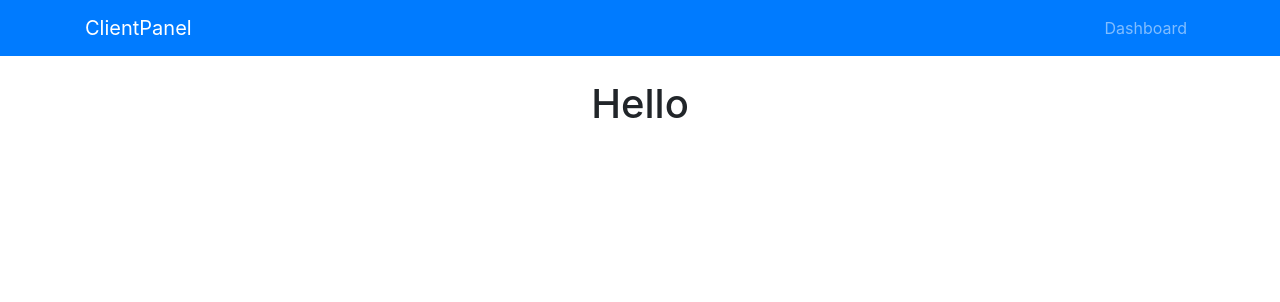
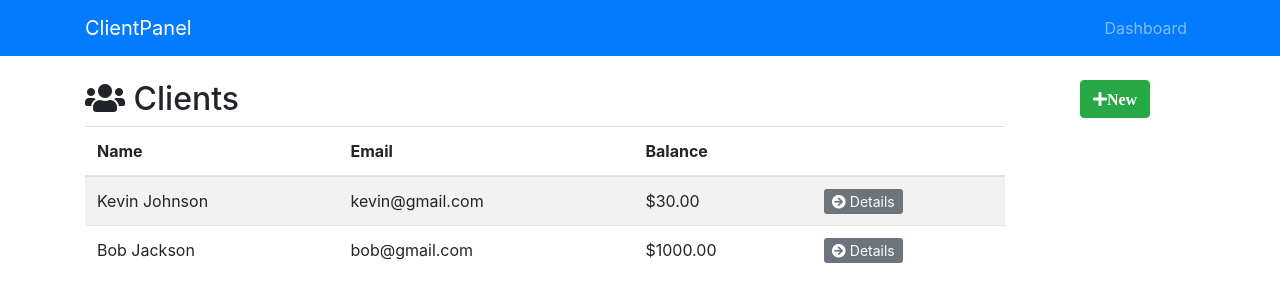
Before and after one commit to ricardobossan/react-fb-clientpanel, a React (Create React App) app: page / in a window 1280 px wide. Shown: the top 302 px of the page. Built offline with nearby package versions, Linux system fonts and the light colour scheme.

Commit message:
S10A58. Dashboard, Sidebar & Clients

```diff
--- a/public/index.html
+++ b/public/index.html
@@ -11,8 +11,8 @@
     <!-- BootStrap -->
     <link
       rel="stylesheet"
-      href="https://stackpath.bootstrapcdn.com/bootstrap/4.3.1/css/bootstrap.min.css"
-      integrity="sha384-ggOyR0iXCbMQv3Xipma34MD+dH/1fQ784/j6cY/iJTQUOhcWr7x9JvoRxT2MZw1T"
+      href="https://stackpath.bootstrapcdn.com/bootstrap/4.1.3/css/bootstrap.min.css"
+      integrity="sha384-MCw98/SFnGE8fJT3GXwEOngsV7Zt27NXFoaoApmYm81iuXoPkFOJwJ8ERdknLPMO"
       crossorigin="anonymous"
     />
     <!-- Font Awesome -->
@@ -35,13 +35,13 @@
       crossorigin="anonymous"
     ></script>
     <script
-      src="https://cdnjs.cloudflare.com/ajax/libs/popper.js/1.14.7/umd/popper.min.js"
-      integrity="sha384-UO2eT0CpHqdSJQ6hJty5KVphtPhzWj9WO1clHTMGa3JDZwrnQq4sF86dIHNDz0W1"
+      src="https://cdnjs.cloudflare.com/ajax/libs/popper.js/1.14.3/umd/popper.min.js"
+      integrity="sha384-ZMP7rVo3mIykV+2+9J3UJ46jBk0WLaUAdn689aCwoqbBJiSnjAK/l8WvCWPIPm49"
       crossorigin="anonymous"
     ></script>
     <script
-      src="https://stackpath.bootstrapcdn.com/bootstrap/4.3.1/js/bootstrap.min.js"
-      integrity="sha384-JjSmVgyd0p3pXB1rRibZUAYoIIy6OrQ6VrjIEaFf/nJGzIxFDsf4x0xIM+B07jRM"
+      src="https://stackpath.bootstrapcdn.com/bootstrap/4.1.3/js/bootstrap.min.js"
+      integrity="sha384-ChfqqxuZUCnJSK3+MXmPNIyE6ZbWh2IMqE241rYiqJxyMiZ6OW/JmZQ5stwEULTy"
       crossorigin="anonymous"
     ></script>
   </body>
--- a/src/App.js
+++ b/src/App.js
@@ -2,6 +2,7 @@ import React, { Component } from 'react';
 import { BrowserRouter as Router, Route, Switch } from 'react-router-dom';
 
 import AppNavbar from './components/layout/AppNavbar';
+import Dashboard from './components/layout/Dashboard';
 
 import './App.css';
 
@@ -12,7 +13,9 @@ class App extends Component {
         <div className="App">
           <AppNavbar />
           <div className="container">
-            <h1>Hello</h1>
+            <Switch>
+              <Route exact="" path="/" component={Dashboard} />
+            </Switch>
           </div>
         </div>
       </Router>
--- a/src/components/clients/Clients.js
+++ b/src/components/clients/Clients.js
@@ -0,0 +1,79 @@
+import React, { Component } from 'react';
+import { Link } from 'react-router-dom';
+
+class Clients extends Component {
+  render() {
+    const clients = [
+      {
+        id: '434344344',
+        firstName: 'Kevin',
+        lastName: 'Johnson',
+        email: 'kevin@gmail.com',
+        phone: '555-555-5555',
+        balance: '30'
+      },
+      {
+        id: '343434',
+        firstName: 'Bob',
+        lastName: 'Jackson',
+        email: 'bob@gmail.com',
+        phone: '555-555-3444',
+        balance: '1000'
+      }
+    ];
+
+    if (clients) {
+      return (
+        // my style property
+        <div style={{ 'text-align': 'left' }}>
+          <div className="row">
+            <div className="col-md-6">
+              <h2>
+                {' '}
+                <i className="fas fa-users" /> Clients{' '}
+              </h2>
+            </div>
+          </div>
+          <table className="table table-striped">
+            <thead className="thead-inverse">
+              <tr>
+                <th>Name</th>
+                <th>Email</th>
+                <th>Balance</th>
+                <th />
+              </tr>
+            </thead>
+            <tbody>
+              {clients.map(client => (
+                <tr key={client.id}>
+                  <td>
+                    {client.firstName} {client.lastName}
+                  </td>
+                  <td>{client.email}</td>
+                  <td>${parseFloat(client.balance).toFixed(2)}</td>
+                  <td>
+                    <Link
+                      to={`/client/${client.id}`}
+                      className="btn-secondary btn-sm"
+                    >
+                      <i className="fas fa-arrow-circle-right" /> Details
+                    </Link>
+                  </td>
+                </tr>
+              ))}
+            </tbody>
+          </table>
+        </div>
+      );
+    } else {
+      return <h1>Loading..</h1>;
+    }
+    return (
+      <div>
+        <h1>Clients</h1>
+      </div>
+    );
+  }
+}
+
+export default Clients;
--- a/src/components/layout/AppNavbar.js
+++ b/src/components/layout/AppNavbar.js
@@ -17,7 +17,7 @@ class AppNavbar extends Component {
           >
             <span className="navbar-toggler-icon" />
           </button>
-          <div className="collaps navbar-collapse" id="navbarMain" />
+          <div className="collapse navbar-collapse" id="navbarMain" />
           <ul className="navbar-nav mr-auto">
             <li className="nav-item">
               <Link to="/" className="nav-link">
--- a/src/components/layout/Dashboard.js
+++ b/src/components/layout/Dashboard.js
@@ -0,0 +1,16 @@
+import React from 'react';
+import Clients from '../clients/Clients';
+import Sidebar from './Sidebar';
+
+export default () => {
+  return (
+    <div className="row">
+      <div className="col-md-10">
+        <Clients />
+      </div>
+      <div className="col-md-2">
+        <Sidebar />
+      </div>
+    </div>
+  );
+};
--- a/src/components/layout/Sidebar.js
+++ b/src/components/layout/Sidebar.js
@@ -0,0 +1,10 @@
+import React from 'react';
+import { Link } from 'react-router-dom';
+
+export default () => {
+  return (
+    <Link className="btn btn-success butn-block" to="/client/add">
+      <i className="fas fa-plus">New</i>
+    </Link>
+  );
+};
```
